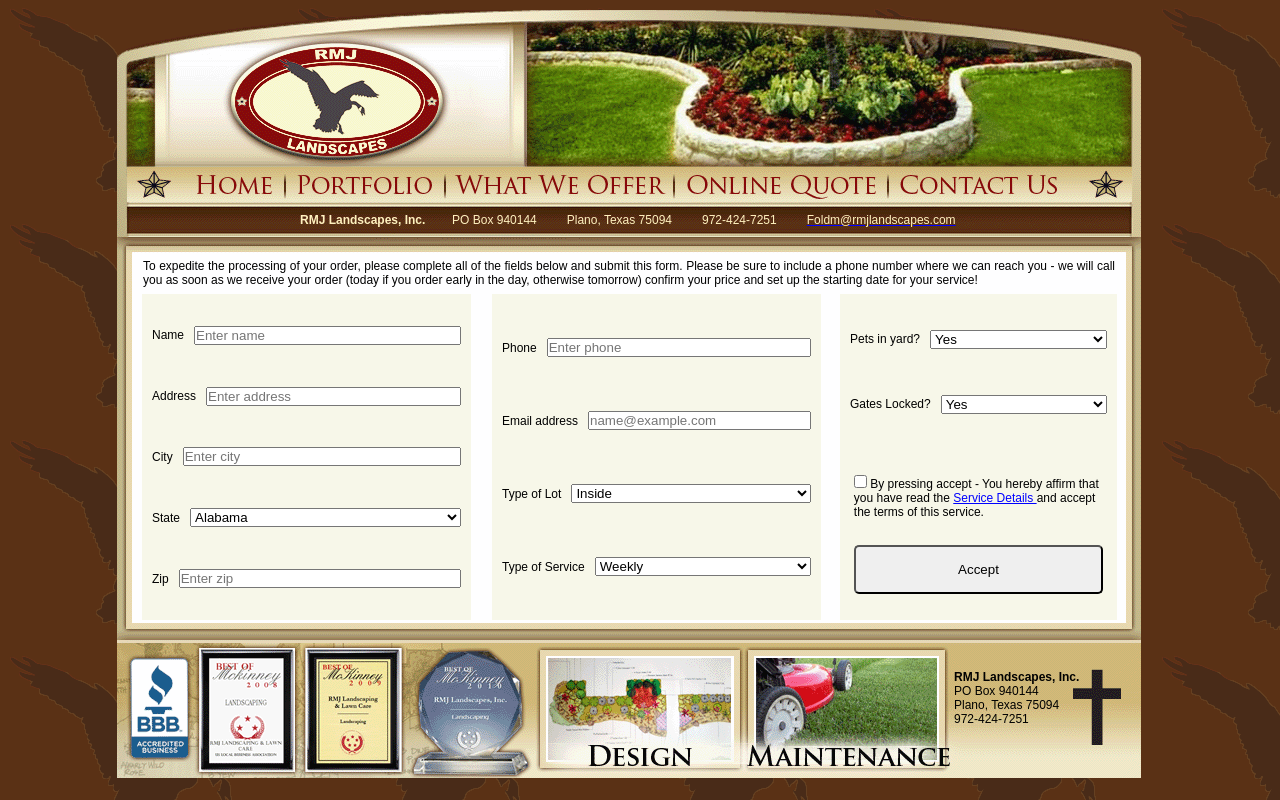
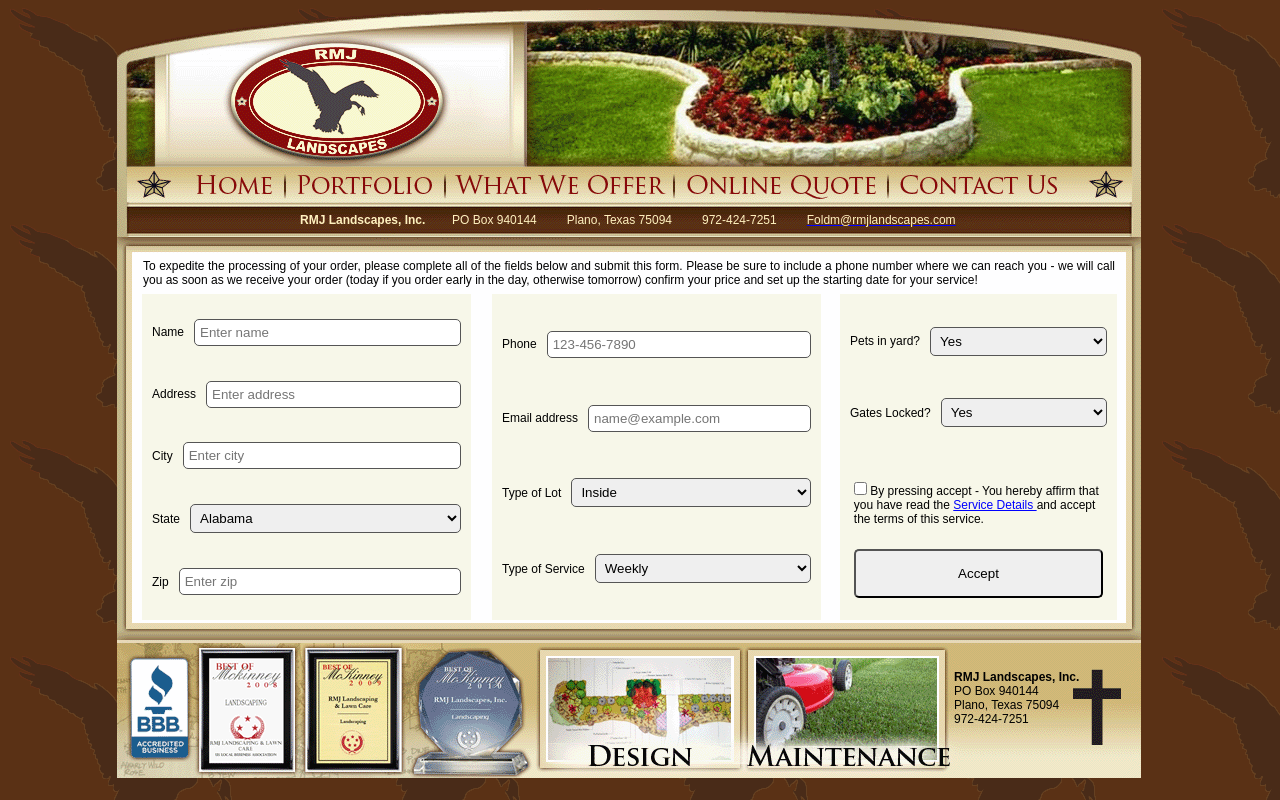
Before and after one commit to phillipsun/rmj_old, a PHP site: page /quote.html in a window 1280 px wide. Run offline with PHP 8.4, Linux system fonts and the light colour scheme.

Commit message:
tweaks to quote page and styles

```diff
--- a/quote.css
+++ b/quote.css
@@ -19,6 +19,9 @@
 .contact__form-field select {
   flex: 1 0 auto;
   margin: 10px 0 10px 10px;
+  padding: 5px;
+  border-radius: 5px;
+  border: 1px solid #555;
 }
 
 .form-check {
--- a/quote.html
+++ b/quote.html
@@ -112,7 +112,12 @@
             service!
           </p>
         </div>
-        <form method="POST" data-netlify="true" class="contact__form">
+        <form
+          name="rmj-contact-form"
+          method="POST"
+          data-netlify="true"
+          class="contact__form"
+        >
           <div
             class="contact__form-section contact__form-section--1 def hid abs"
             style="left:25px; width:329px;"
@@ -229,14 +234,16 @@
             style="left:375px; width:329px;"
           >
             <!-- Phone Field -->
-            <div class="form-group contact__form-field">
+            <div
+              class="form-group contact__form-field contact__form-field--phone"
+            >
               <label for="phone">Phone</label>
               <input
                 type="tel"
                 class="form-control contact__form-input"
                 id="phone"
                 name="phone"
-                placeholder="Enter phone"
+                placeholder="123-456-7890"
                 pattern="[0-9]{3}-[0-9]{3}-[0-9]{4}"
                 required
               />
```
